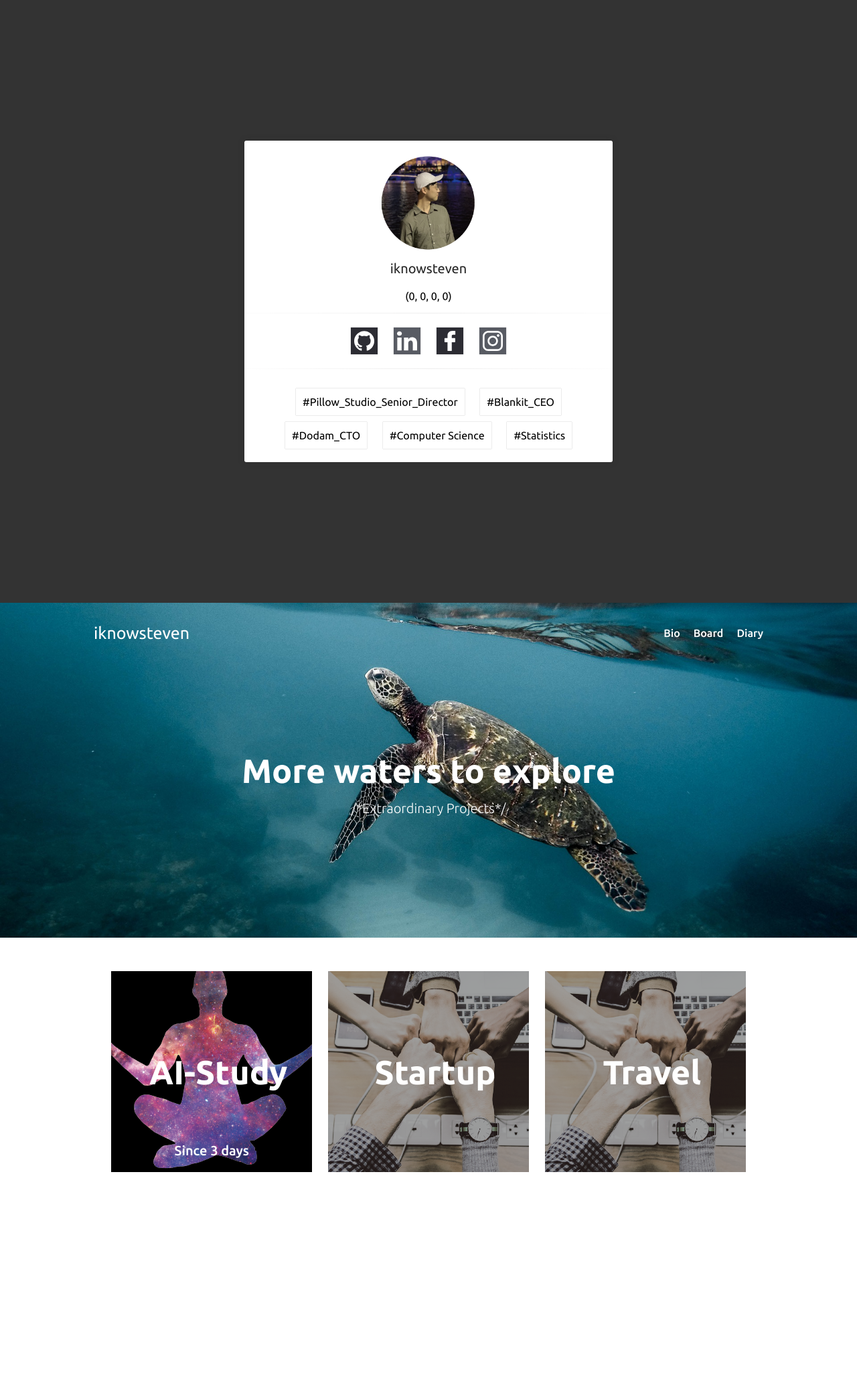
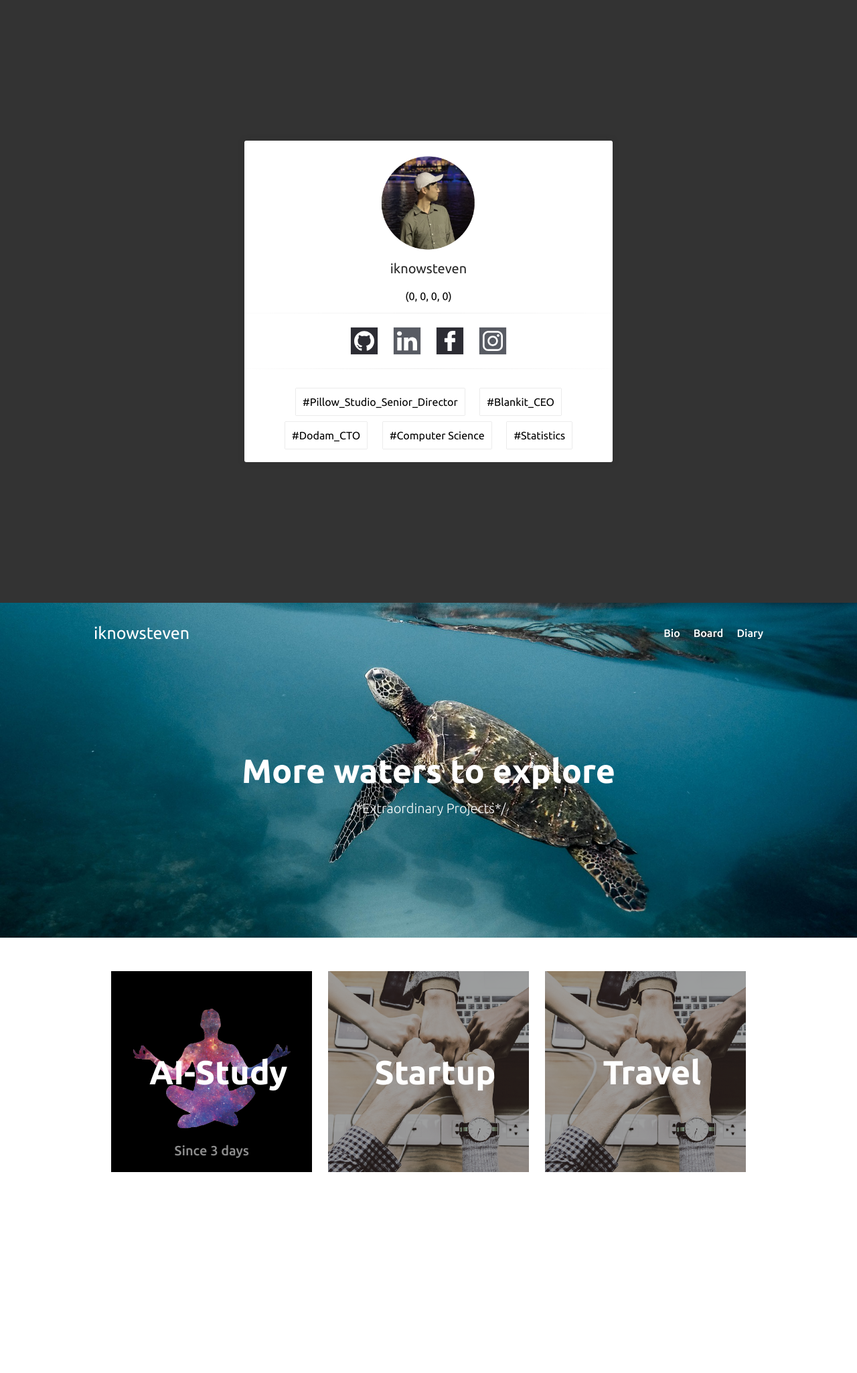
Before and after one commit to iknowSteven/iknowSteven.github.io, a Jekyll site: the page built from index.md, in a window 1280 px wide. Shown: the whole page at 67% size. Built offline with Jekyll 4.4.1, drawn with Linux system fonts in a browser that asks for light colours; our own code applies the rules of GitHub Pages for plain Markdown files.

Commit message:
no message

```diff
--- a/_includes/countdown/AI_Study.html
+++ b/_includes/countdown/AI_Study.html
@@ -7,9 +7,12 @@
 </head>
 <body>
     <div class="countdown_container_white" id="AI_Study">
+        <img src="../../images/home/AI_Study.png" class="countdown_container_white_img">
+        <h3 class="countdown_remain"></h3>
         <h1>AI-Study</h1>
+        <h4>머신러닝을 처음 배울 때, 참고하면 좋은 책들과 강의들을 듣고 정리해놨습니다. 컴퓨터 사이언스나 수학에 대한 지식이 없어도 쉽게 이해할 수 있도록 정리해보겠습니다.</h4>
+        <span>Board</span>
         <div class="countdown_since">2019-02-01</div>
-        <h3 class="countdown_remain"></h3>
     </div>
     <script type="text/javascript" src="../../assets/js/src/countdown.js"></script>
 </body>
--- a/assets/css/countdown.css
+++ b/assets/css/countdown.css
@@ -30,11 +30,6 @@
     color: #FFFFFF;
     margin: auto;
     position: relative;
-    background-size: 100%;
-    -webkit-background-size: cover;
-    -moz-background-size: cover;
-    -o-background-size: cover;
-    background-size: cover;
     display: inline-block;
     margin: 0 10px 0 10px;
     vertical-align: middle;
@@ -89,10 +84,6 @@
     display: none;
 }
 
-#AI_Study {
-    background: url("../../images/home/AI_Study.png") no-repeat center center;
-}
-
 #Startup {
     background: url("../../images/home/Startup.png") no-repeat center center;
 }
@@ -100,3 +91,8 @@
 #Travel {
     background: url("../../images/home/Startup.png") no-repeat center center;
 }
+
+.countdown_container_white_img {
+    width: 100%;
+    height: auto;
+}
--- a/assets/css/home.css
+++ b/assets/css/home.css
@@ -236,3 +236,8 @@ body {
     font-weight: 500;
     margin-right: 20px;
 }
+
+.countdown_remain {
+    font-size: 12px;
+    color: #8d8d8d;
+}
```
